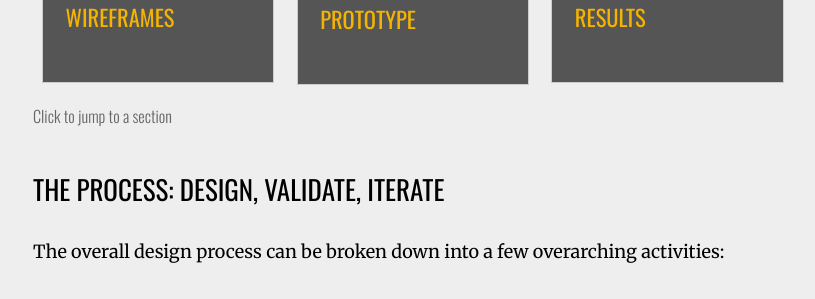
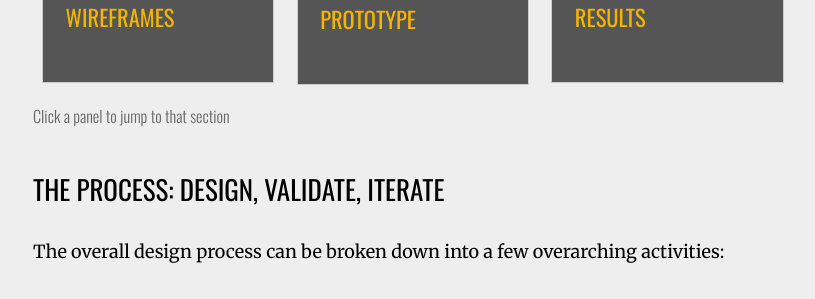
Before and after one commit to drewtodd/drewtodd.github.io, a Jekyll site: the page built from portfolio/lunch-money-buddy/index.md, in a window 1280 px wide and 900 px high, scrolled down 2206 px. Shown: the part 156-455 px from the top of the window, without its empty margins (223-1038 px from the left). Built offline with Jekyll 4.4.1, drawn with Linux system fonts in a browser that asks for light colours; nearby versions of some CDN libraries; comment, search, counter and statistics services are not loaded.

Commit message:
Copy edit

```diff
--- a/portfolio/lunch-money-buddy/index.md
+++ b/portfolio/lunch-money-buddy/index.md
@@ -175,7 +175,7 @@ While user research was provided at the beginning of the project, I designed and
   </figure>
 </section>
 
-<em class="img-caption">Click to jump to a section</em>
+<em class="img-caption">Click a panel to jump to that section</em>
 
 ## The Process: Design, Validate, Iterate
 
```
Also changed, not shown: 1 other file.
